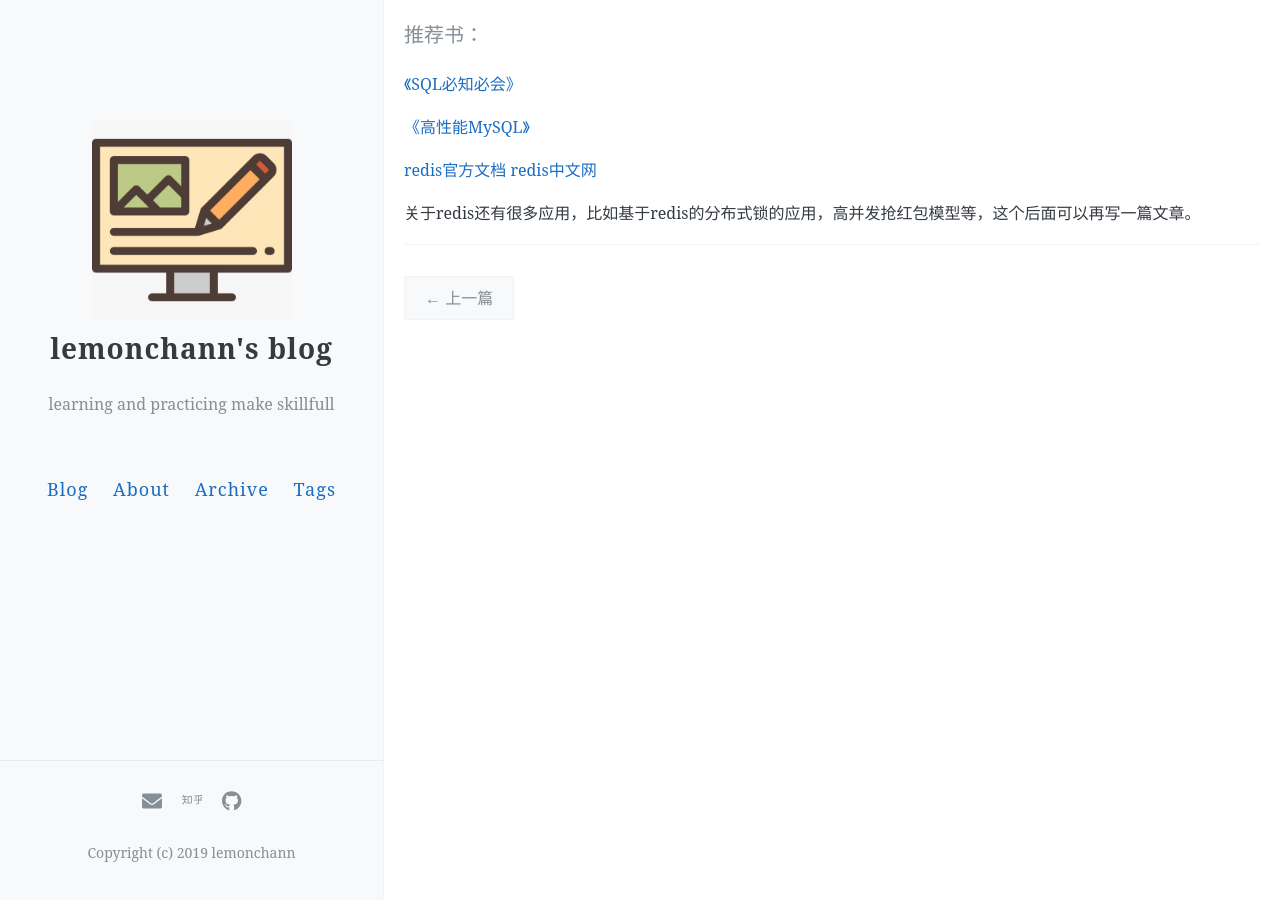
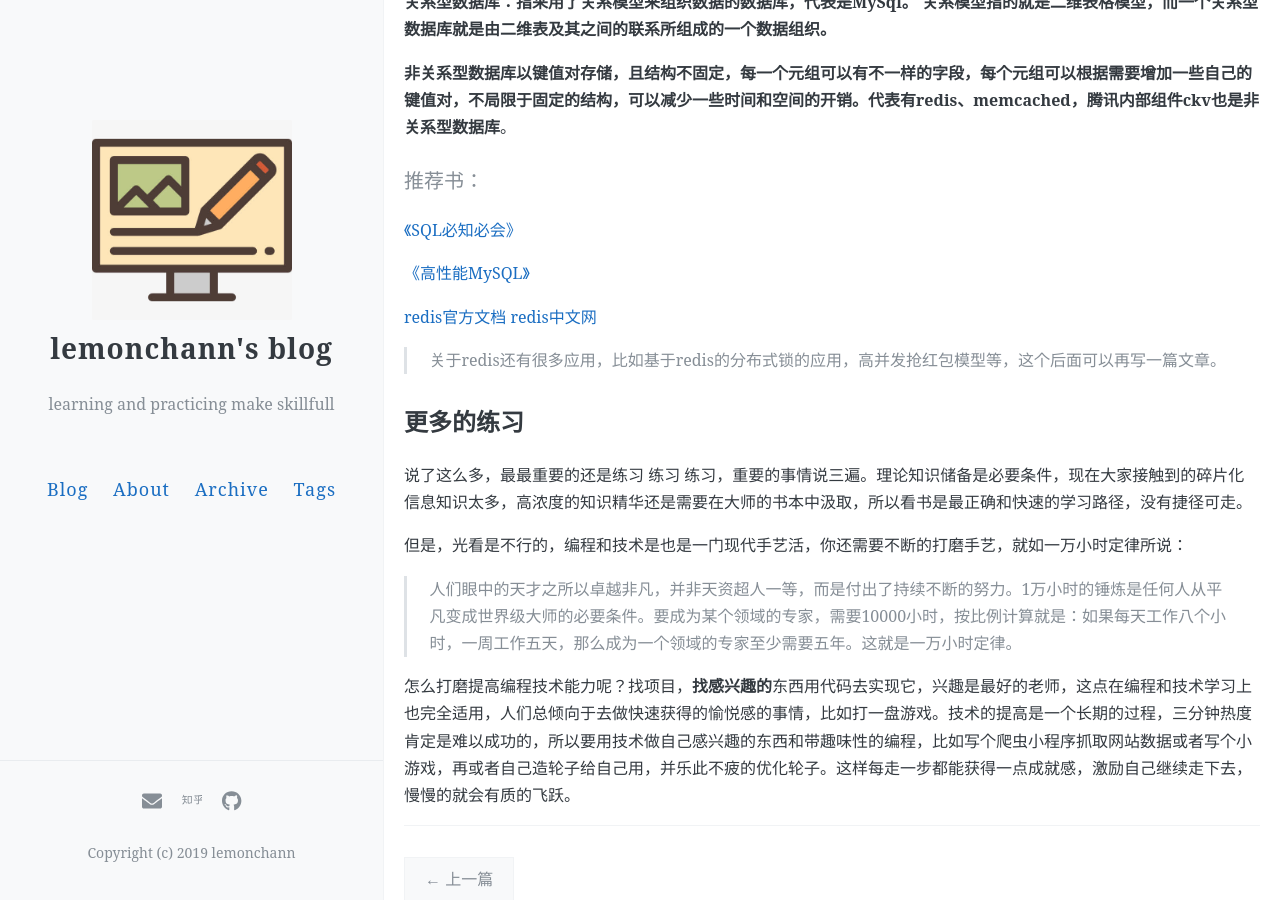
Before and after one commit to lemonchann/lemonchann.github.io, a Jekyll site: the page built from _posts/2020-1-4-learn_cpp.md, in a window 1280 px wide and 900 px high, scrolled down 4283 px. Built offline with Jekyll 4.4.1, drawn with Linux system fonts in a browser that asks for light colours; comment, search, counter and statistics services are not loaded; some of the changed text lies outside the part shown.

Commit message:
update note

```diff
--- a/_posts/2020-1-4-learn_cpp.md
+++ b/_posts/2020-1-4-learn_cpp.md
@@ -7,9 +7,9 @@
 author: lemonchann
 ---
 
-最近经常被邀请回答一些如何学习C++和C++后台开发应该具体储备哪些基础技能的问题。所以写这篇文章，总结自己的C++后台开发学习路径，分享具体有哪些技能树是必须要点的，希望能给后来想从事后台开发的同学一点参考，能帮你少走些弯路就更好。工欲善其事必先利其器，好的书籍能让学习事半功倍，所以每个技能点之后我会推荐一些书，都是我读过且口碑不错的书，供参考。
+经常被邀请回答类似如何学习C++和C++后台开发应该具体储备哪些基础技能的问题。所以写这篇文章，总结自己的C++后台开发学习路径，分享具体有哪些技能树是必须要点的，希望能给后来想从事后台开发的同学一点参考，能帮你少走些弯路就更好。工欲善其事必先利其器，好的书籍能让学习事半功倍，所以每个技能点之后我会推荐一些书，都是我读过且口碑不错的书，供参考。
 
-分享的是我的学习路径，如果你也能顺着这个学习路径认真学一遍，我想通过大部分大厂面试是没有问题的。
+分享的是我的学习路径，如果你也能顺着这个学习路径认真学一遍，我想通过大部分大厂面试是没有问题的。后续还会继续分享关于C++编程和后台开发技术，感兴趣的同学可以关注我和专栏。
 
 ## 计算机基础综合
 
@@ -75,7 +75,7 @@
 
 ## C++和C语法基础
 
-> 学任何语言首先要懂的都是他的语法，C++的基础语句和语法和C是很像的，最大的不同在class和异常处理机制，还有模板的应用，所以有C基础语法学起来是很快，没有C基础也没关系，啃完下面推荐的书也差不多，光说不练假把式，看完之后趁热把课后习题敲一遍并且自己编译通过才算看完。
+学任何语言首先要懂的都是他的语法，C++的基础语句和语法和C是很像的，最大的不同在class和异常处理机制，还有模板的应用，所以有C基础语法学起来是很快，没有C基础也没关系，啃完下面推荐的书也差不多，光说不练假把式，看完之后趁热把课后习题敲一遍并且自己编译通过才算看完。
 
 #### 推荐书：
 
@@ -83,7 +83,7 @@
 
 ## 标准库STL学习
 
-> C++标准库提供了包括最基础的标准输入输出`iostrem`、各种容器`vector、set、string` 这些都是需要熟练掌握的。
+C++标准库提供了包括最基础的标准输入输出`iostrem`、各种容器`vector、set、string` 这些都是需要熟练掌握的。
 
 #### 推荐书：
 
@@ -93,7 +93,7 @@
 
 ## C++进阶
 
-> 学完了C++基础你就能够在项目中用起来了，但是距离用好还有很大一段距离。不过没关系，你没踩过的坑前人已经踩过一遍，关于一些语言细节和更好的编码习惯有很多优秀的书籍可以查阅。站在巨人的肩膀上写出更健壮高效的代码。
+学完了C++基础你就能够在项目中用起来了，但是距离用好还有很大一段距离。不过没关系，你没踩过的坑前人已经踩过一遍，关于一些语言细节和更好的编码习惯有很多优秀的书籍可以查阅。站在巨人的肩膀上写出更健壮高效的代码。
 
 #### 推荐书
 
@@ -109,13 +109,19 @@
 
 ## C++11新标准
 
+现行的大部分C++软件还是C++98的标准，C++98是C++的第一个标准，经历这么多年的发展，从前你需要从Boost库（一个在C++98年代的准C++标准）获得的对C++的扩充支持的大部分功能已经纳入了C++11和甚至C++2X更新的标准当中，你需要与时俱进拿起更加先进的生产工具了，工具就是效率。
+
+#### 推荐书：
+
+[深入理解C++11](https://book.douban.com/subject/24738301/)
+
 
 
 ## Linux系统基础和shell script
 
-> 如今**几乎**所有的互联网服务都是跑在linux系统上面的，如果你还对这个系统一无所知那更加谈不上后台开发了，所以要先学习linux系统操作，不如**文件管理，系统命令，文件系统，权限管理，系统服务**等等。
->
-> 至于shell script 就类似win的批处理脚本，相信我，你在linux下干活早晚会需要它，所以趁早系统学起来。
+如今**几乎**所有的互联网服务都是跑在linux系统上面的，如果你还对这个系统一无所知那更加谈不上后台开发了，所以要先学习linux系统操作，不如**文件管理，系统命令，文件系统，权限管理，系统服务**等等。
+
+至于shell script 就类似win的批处理脚本，相信我，你在linux下干活早晚会需要它，所以趁早系统学起来。
 
 #### 推荐书：
 
@@ -129,9 +135,9 @@
 
 ## Linux环境高级编程
 
-> 如果说linux系统基础是打基础，那么打完基础之后就要学习一些更高级的技巧。上一阶段你已经能够完成熟练操作Linux系统，知道一些**常规的系统命令和服务，并且能够利用shell script写一些小工具**提高日常开发效率。
->
-> 我们的目标是星辰大海，你还需要更加深入的掌握linux系统编程技巧，**学习系统编程接口、系统调用api、网络编程套接字、进程间通信（IPC）**，这是本阶段的学习目的。
+如果说linux系统基础是打基础，那么打完基础之后就要学习一些更高级的技巧。上一阶段你已经能够完成熟练操作Linux系统，知道一些**常规的系统命令和服务，并且能够利用shell script写一些小工具**提高日常开发效率。
+
+我们的目标是星辰大海，你还需要更加深入的掌握linux系统编程技巧，**学习系统编程接口、系统调用api、网络编程套接字、进程间通信（IPC）**，这是本阶段的学习目的。
 
 #### 推荐书：
 
@@ -143,7 +149,7 @@
 
 ## Linux网络编程套接字
 
-> 在同一台机器上进程间的通信（IPC）有多种方式，可以是通过**消息队列、FIFO、共享内存**等方式。网络编程套接字是指：分布在不同机器上的程序通过系统提供的网络通信接口，跨越网络将不同机器上的进程连接起来，实现跨机器的网络通信。一般有**UDP套接字、TCP套接字、Unix Domain，当然，如果你是通信从业者对SCTP套接字肯定也不会陌生。**
+在同一台机器上进程间的通信（IPC）有多种方式，可以是通过**消息队列、FIFO、共享内存**等方式。网络编程套接字是指：分布在不同机器上的程序通过系统提供的网络通信接口，跨越网络将不同机器上的进程连接起来，实现跨机器的网络通信。一般有**UDP套接字、TCP套接字、Unix Domain，当然，如果你是通信从业者对SCTP套接字肯定也不会陌生。**
 
 #### 推荐书：
 
@@ -155,12 +161,12 @@
 
 ## 数据库和存储
 
-> 程序运行时数据都在内存当中，一个后台服务系统一般来说都需要考虑数据落地的问题，这时就会涉及到数据库选型问题。数据库分为关系型数据库和非关系型数据库。
->
-> **关系型数据库：指采用了关系模型来组织数据的数据库，代表是MySql。
-> 关系模型指的就是二维表格模型，而一个关系型数据库就是由二维表及其之间的联系所组成的一个数据组织。**
->
-> **非关系型数据库以键值对存储，且结构不固定，每一个元组可以有不一样的字段，每个元组可以根据需要增加一些自己的键值对，不局限于固定的结构，可以减少一些时间和空间的开销。代表有redis、memcached，腾讯内部组件ckv也是非关系型数据库**。
+程序运行时数据都在内存当中，一个后台服务系统一般来说都需要考虑数据落地的问题，这时就会涉及到数据库选型问题。数据库分为关系型数据库和非关系型数据库。
+
+**关系型数据库：指采用了关系模型来组织数据的数据库，代表是MySql。
+关系模型指的就是二维表格模型，而一个关系型数据库就是由二维表及其之间的联系所组成的一个数据组织。**
+
+**非关系型数据库以键值对存储，且结构不固定，每一个元组可以有不一样的字段，每个元组可以根据需要增加一些自己的键值对，不局限于固定的结构，可以减少一些时间和空间的开销。代表有redis、memcached，腾讯内部组件ckv也是非关系型数据库**。
 
 #### 推荐书：
 
@@ -170,4 +176,16 @@
 
 [redis官方文档](https://redis.io/documentation)  [redis中文网](http://redis.cn/)
 
-关于redis还有很多应用，比如基于redis的分布式锁的应用，高并发抢红包模型等，这个后面可以再写一篇文章。
+> 关于redis还有很多应用，比如基于redis的分布式锁的应用，高并发抢红包模型等，这个后面可以再写一篇文章。
+
+
+
+## 更多的练习
+
+说了这么多，最最重要的还是练习 练习 练习，重要的事情说三遍。理论知识储备是必要条件，现在大家接触到的碎片化信息知识太多，高浓度的知识精华还是需要在大师的书本中汲取，所以看书是最正确和快速的学习路径，没有捷径可走。
+
+但是，光看是不行的，编程和技术是也是一门现代手艺活，你还需要不断的打磨手艺，就如一万小时定律所说：
+
+> 人们眼中的天才之所以卓越非凡，并非天资超人一等，而是付出了持续不断的努力。1万小时的锤炼是任何人从平凡变成世界级大师的必要条件。要成为某个领域的专家，需要10000小时，按比例计算就是：如果每天工作八个小时，一周工作五天，那么成为一个领域的专家至少需要五年。这就是一万小时定律。
+
+怎么打磨提高编程技术能力呢？找项目，**找感兴趣的**东西用代码去实现它，兴趣是最好的老师，这点在编程和技术学习上也完全适用，人们总倾向于去做快速获得的愉悦感的事情，比如打一盘游戏。技术的提高是一个长期的过程，三分钟热度肯定是难以成功的，所以要用技术做自己感兴趣的东西和带趣味性的编程，比如写个爬虫小程序抓取网站数据或者写个小游戏，再或者自己造轮子给自己用，并乐此不疲的优化轮子。这样每走一步都能获得一点成就感，激励自己继续走下去，慢慢的就会有质的飞跃。
```
